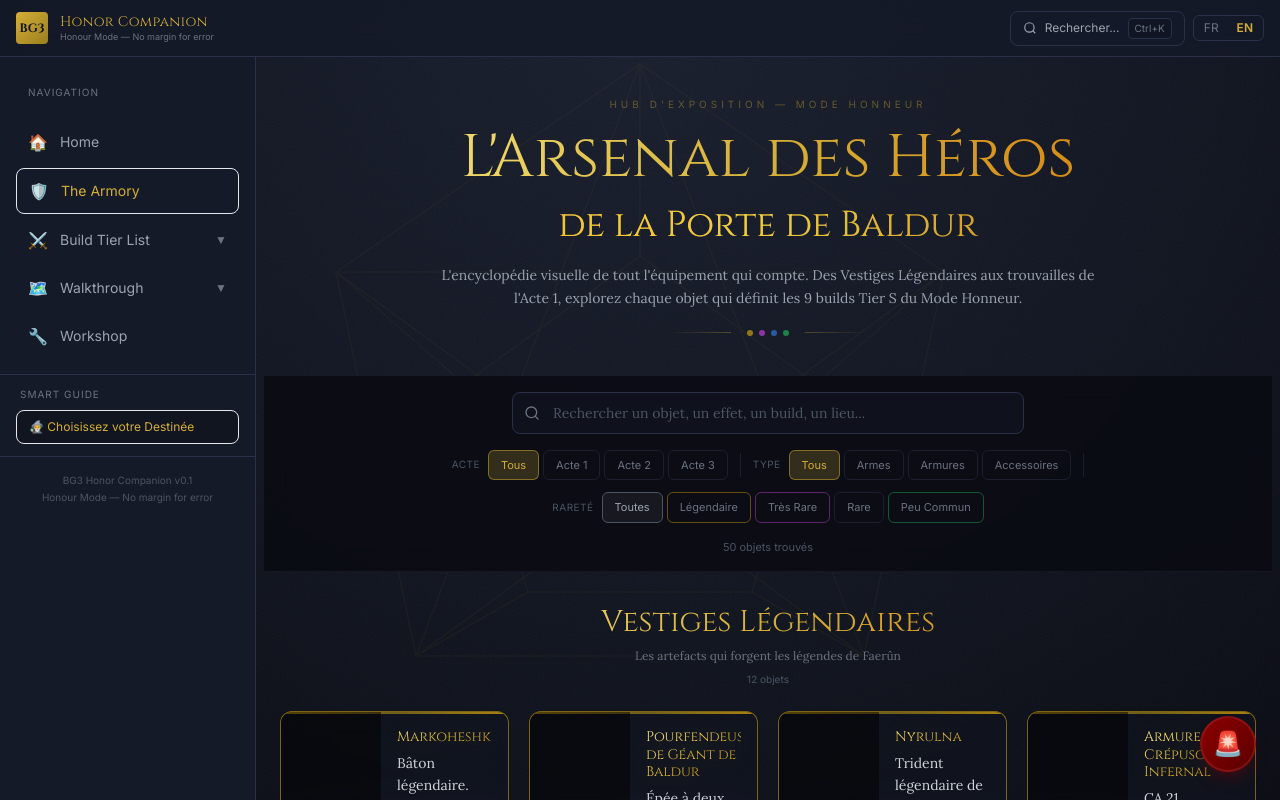
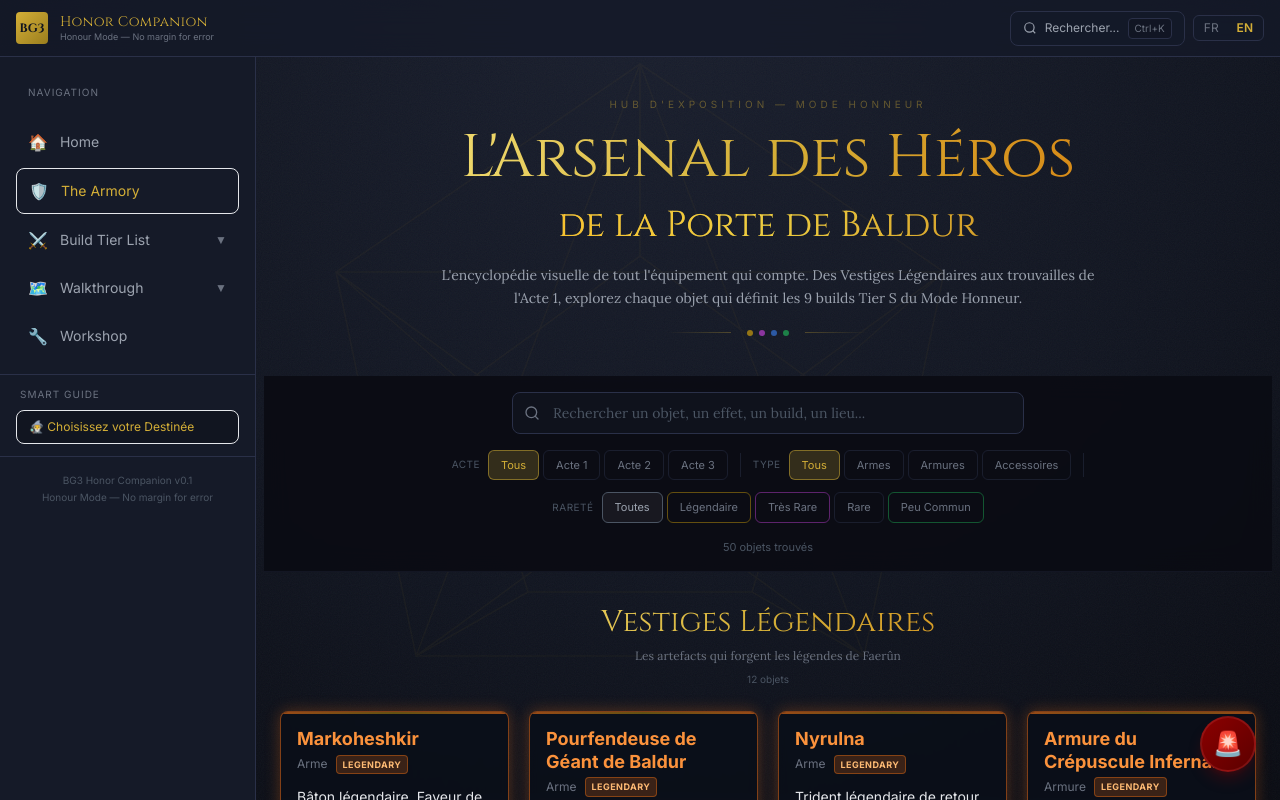
Before and after one commit to debeckerthomas-coder/sitebuildbg3, a Next.js app: page /en/arsenal in a window 1280 px wide. Shown: the top 800 px of the page. Built offline with nearby package versions, Linux system fonts and the light colour scheme.

Commit message:
feat(arsenal): intégration du composant ItemDetailCard en grille (Glow-Up visuel)
https://claude.ai/code/session_01Fohq3jYtPu395SFbjMnhwU

```diff
--- a/src/app/[lang]/arsenal/ArsenalGrid.tsx
+++ b/src/app/[lang]/arsenal/ArsenalGrid.tsx
@@ -13,6 +13,15 @@ import {
   type TypeCategory,
 } from "@/data/arsenal";
 import { LootCard } from "@/components/cards/LootCard";
+import { ItemDetailCard } from "@/components/arsenal/ItemDetailCard";
+
+// Map arsenal.ts rarity strings to ItemDetailCard rarity prop
+const RARITY_MAP: Record<ArsenalItem["rarity"], "legendary" | "very_rare" | "rare" | "uncommon"> = {
+  Legendary: "legendary",
+  "Very Rare": "very_rare",
+  Rare: "rare",
+  Uncommon: "uncommon",
+};
 
 type ActFilter = "all" | 1 | 2 | 3;
 type RarityFilter = "all" | ArsenalItem["rarity"];
@@ -278,7 +287,13 @@ export function ArsenalGrid() {
                       animate={{ opacity: 1, y: 0 }}
                       transition={{ delay: shelfIdx * 0.1 + i * 0.03, duration: 0.35 }}
                     >
-                      <LootCard item={item} />
+                      <ItemDetailCard
+                        name={item.name}
+                        rarity={RARITY_MAP[item.rarity]}
+                        type={item.type}
+                        description={item.effect}
+                        acquisition={`Acte ${item.act} — ${item.location}`}
+                      />
                     </motion.div>
                   ))}
                 </div>
```
